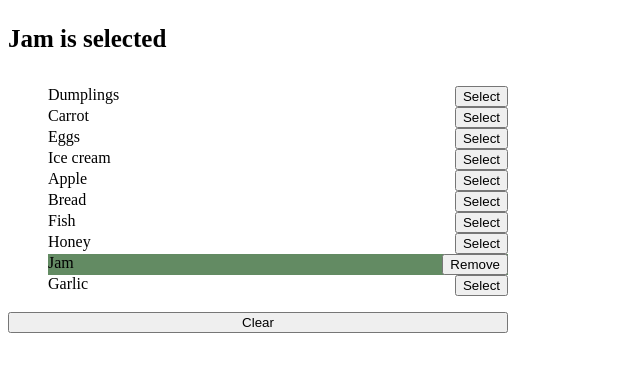
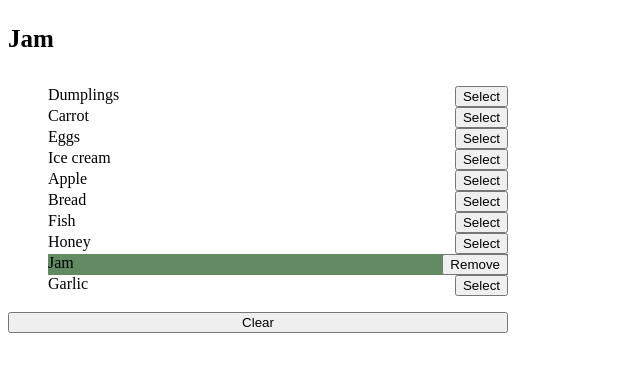
Before and after one commit to mate-academy/react_goods-selector, a React (Create React App) app: page / in a window 1280 px wide. Shown: the top 372 px of the page, without its empty margins (0-640 px from the left). Built offline with nearby package versions, Linux system fonts and the light colour scheme.

Commit message:
use set state instead force update

```diff
--- a/src/App.tsx
+++ b/src/App.tsx
@@ -36,20 +36,50 @@ export class App extends React.Component<{}, State> {
     ),
   };
 
+  getStringDescription = (goods: Array<string>): string => {
+    const start = goods.length ? '' : 'No goods';
+    const end = (goods.length > 2)
+      ? [
+        goods.slice(0, -1).join(', '),
+        goods.slice(-1),
+      ].join(' and ')
+      : goods.join(' and ');
+
+    return start + end;
+  };
+
+  selectGood = (name: string) => {
+    this.setState((prevState) => {
+      const clone = prevState.goodsWithBoolIsSelected.map(e => ({ ...e }));
+      const index = clone.findIndex(e => e.goodName === name);
+
+      clone[index].isSelected = !clone[index].isSelected;
+
+      return ({
+        goodsWithBoolIsSelected: clone,
+      });
+    });
+  };
+
+  clearSelected = () => {
+    this.setState((prevState) => {
+      const clone = prevState.goodsWithBoolIsSelected.map(e => ({ ...e }));
+
+      clone.forEach(good => {
+        good.isSelected = false;
+      });
+
+      return ({
+        goodsWithBoolIsSelected: clone,
+      });
+    });
+  };
+
   render() {
     const { goodsWithBoolIsSelected: goods } = this.state;
 
-    const selected = goods.filter(good => good.isSelected);
-    const headerText = selected.length === 0
-      ? 'No goods'
-      : (selected.map(e => e.goodName).reduce((prev, next, index, targArr) => {
-        return prev
-                  + (index === targArr.length - 1
-                    ? ' and ' : ', ')
-                  + next;
-      }))
-      + (selected.length === 1 ? ' is' : ' are')
-      + ' selected';
+    const selected = goods.filter(good => good.isSelected).map(e => e.goodName);
+    const headerText = this.getStringDescription(selected);
 
     return (
       <div className="app">
@@ -57,8 +87,7 @@ export class App extends React.Component<{}, State> {
           {headerText}
         </h1>
         <ul className="app__listGoods">
-          {goods.map(good => {
-            return (
+          {goods.map(good => (
             <li
               key={good.goodName}
               className={
@@ -73,32 +102,23 @@ export class App extends React.Component<{}, State> {
               {good.goodName}
               <button
                 type="button"
-                  onClick={() => {
-                    good.isSelected = !good.isSelected;
-                    this.forceUpdate();
-                  }}
+                onClick={() => this.selectGood(good.goodName)}
               >
                 {good.isSelected ? 'Remove' : 'Select'}
               </button>
             </li>
-            );
-          })}
+          ))}
         </ul>
         <button
           type="button"
           className={
             classNames(
               {
-                invisible: (!selected.length),
+                invisible: !selected.length,
               },
             )
           }
-          onClick={() => {
-            goods.forEach(good => {
-              good.isSelected = false;
-            });
-            this.forceUpdate();
-          }}
+          onClick={this.clearSelected}
         >
           Clear
         </button>
```
Lines whose indentation alone changed are shown as unchanged.
